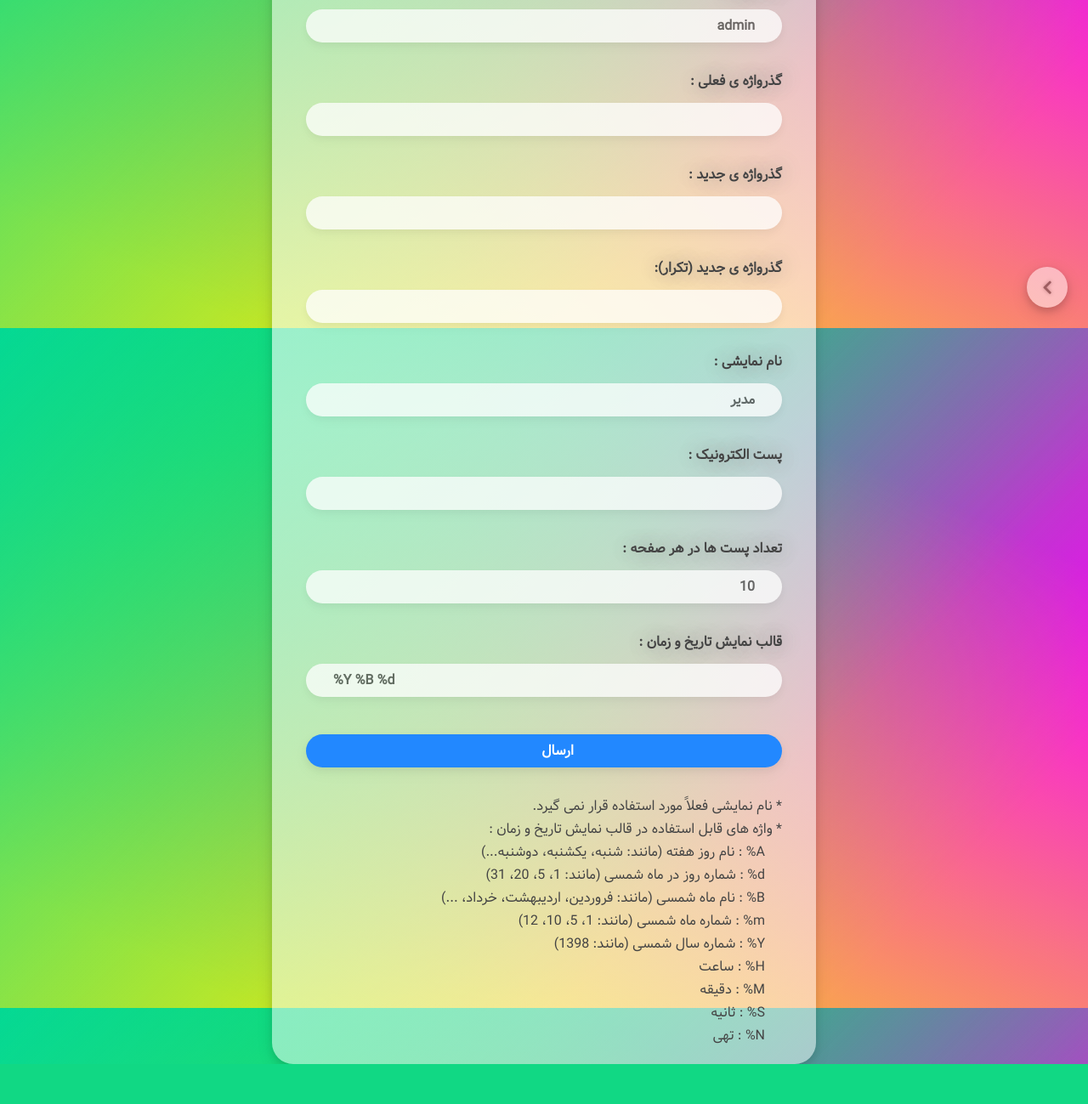
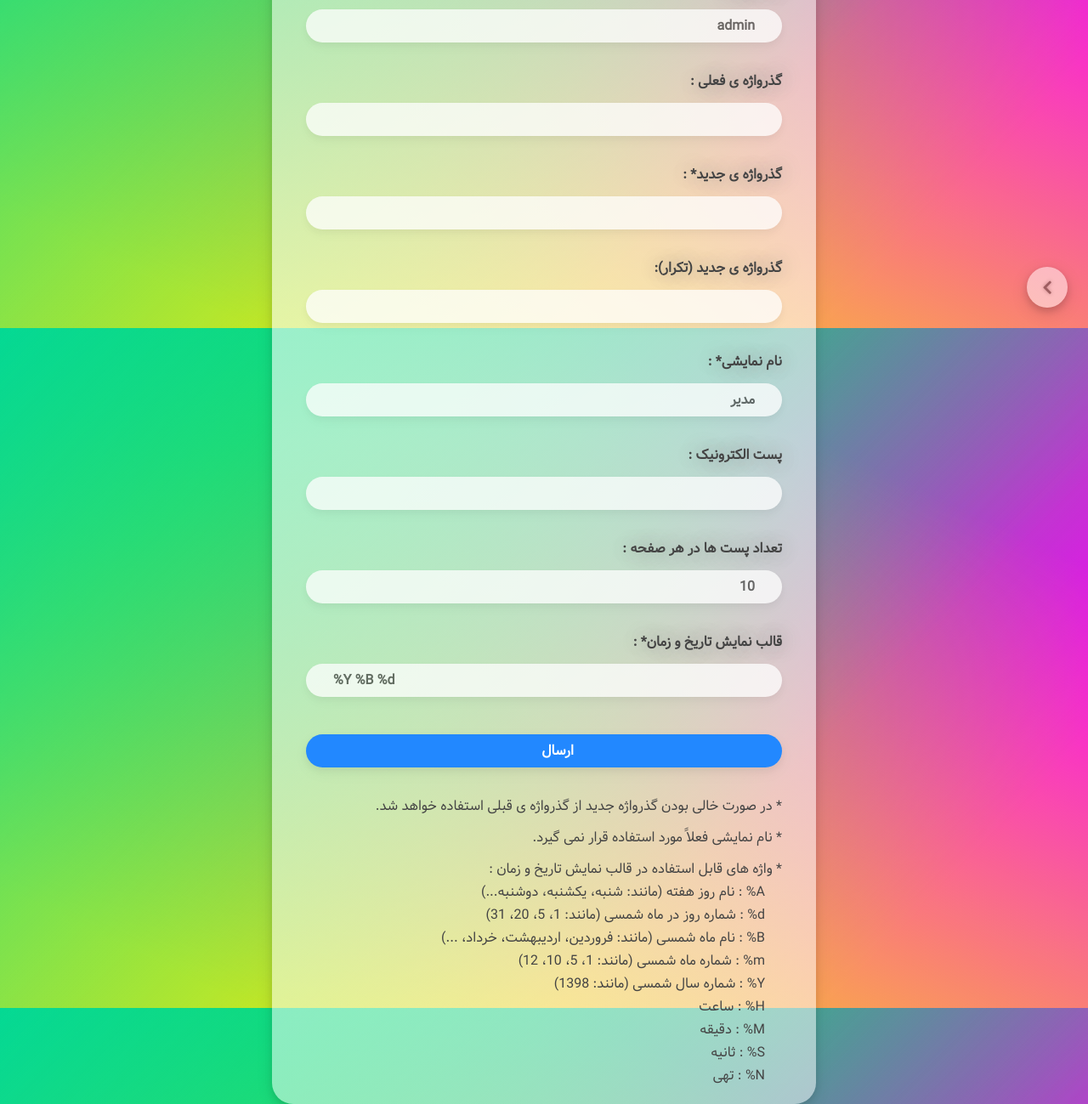
Before and after one commit to alefmim/RangiRangi, a Flask app: page / in a window 1280 px wide. Shown: the part 414-1713 px from the top of the page at 85% size. Before the commit the page ends 1666 px from the top, so only its background shows below. Run offline with Flask 2, Linux system fonts and the light colour scheme; data comes from the database, SQL or seed files in the repository; some libraries are stand-ins or nearby versions.

Commit message:
updated config page

```diff
--- a/static/config.css
+++ b/static/config.css
@@ -186,10 +186,11 @@ input[type=text]:focus, input[type=password]:focus, input[type=email]:focus {
 	font-weight: normal;
 	font-size: 16px;
 	color: #444444;
-	margin-top: 20px;
+	margin-top: 10px;
 }
 
 .title {
+	padding-top: 10px;
 	display: block;
 }
 
--- a/templates/config.html
+++ b/templates/config.html
@@ -31,13 +31,13 @@
 		<span class="text">گذرواژه ی فعلی :</span>
 		<input type="password" name="oldpwd" value="" required>
 
-		<span class="text">گذرواژه ی جدید :</span>
+		<span class="text">گذرواژه ی جدید* :</span>
 		<input type="password" name="newpwd" value="" id="pwd1" onkeyup='check();'>
 
 		<span class="text">گذرواژه ی جدید (تکرار):</span>
 		<input type="password" name="confirmpwd" value="" id="pwd2" onkeyup='check();'>
 
-		<span class="text">نام نمایشی :</span>
+		<span class="text">نام نمایشی* :</span>
 		<input type="text" name="dispname" value="{{ config['dispname'] }}" required>
 
 		<span class="text">پست الکترونیک :</span>
@@ -46,12 +46,13 @@
 		<span class="text">تعداد پست ها در هر صفحه :</span>
 		<input type="text" name="ppp" value="{{ config['ppp'] }}" onkeyup='check();' required>
 
-		<span class="text">قالب نمایش تاریخ و زمان :</span>
+		<span class="text">قالب نمایش تاریخ و زمان* :</span>
 		<input type="text" id="format" name="dtformat" value="{{ config['dtformat'] }}" required>
 
 		<button type="submit" class="bluebtn" id="submit" onclick='return check();'>ارسال</button>
 
 		<div class="help">
+			<span class="title">* در صورت خالی بودن گذرواژه جدید از گذرواژه ی قبلی استفاده خواهد شد.</span>
 			<span class="title">* نام نمایشی فعلاً مورد استفاده قرار نمی گیرد.</span>
 			<span class="title">* واژه های قابل استفاده در قالب نمایش تاریخ و زمان :</span>
 			<span class="desc">A% : نام روز هفته (مانند: شنبه، یکشنبه، دوشنبه...)</span>
```
